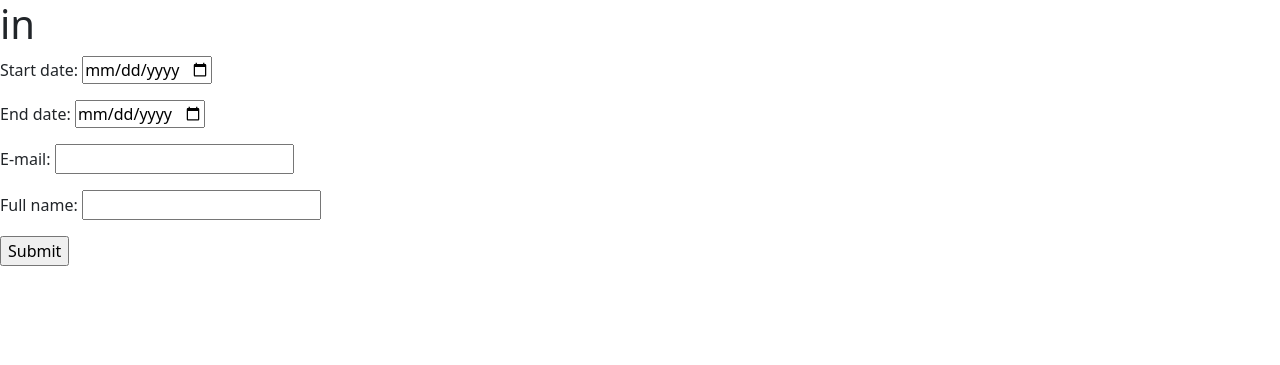
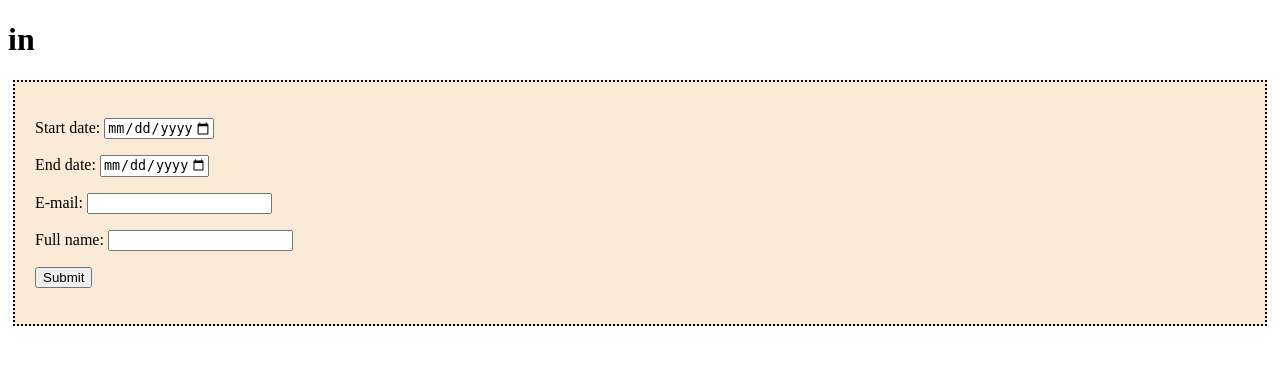
Before and after one commit to vibikerski/django-booking-system, a Django app: template templates/booking_system/booking_form.html in a window 1280 px wide. Shown: the top 365 px of the page. Run offline with Django 5.2, Linux system fonts and the light colour scheme; the template is opened without the code that fills it, so the values that code supplies are empty.

Commit message:
even more static

```diff
--- /dev/null
+++ b/booking_system/static/booking_system/css/booking_system.css
@@ -0,0 +1,10 @@
+.error {
+    background-color: rgb(231, 123, 123);
+}
+
+form {
+    margin: 5px;
+    padding: 20px;
+    background-color: antiquewhite;
+    border: 2px black dotted;
+}
--- a/templates/booking_system/booking_form.html
+++ b/templates/booking_system/booking_form.html
@@ -1,17 +1,13 @@
 <!DOCTYPE html>
 <html>
+
 <head>
-    <style>
-    .error {
-      background-color: rgb(231, 123, 123);
-    }
-    </style>
   <meta name="viewport" content="width=device-width, initial-scale=1">
   <meta charset="utf-8">
   <title>Booking</title>
-    <link href="https://cdn.jsdelivr.net/npm/bootstrap@5.3.3/dist/css/bootstrap.min.css" rel="stylesheet" integrity="sha384-QWTKZyjpPEjISv5WaRU9OFeRpok6YctnYmDr5pNlyT2bRjXh0JMhjY6hW+ALEwIH" crossorigin="anonymous">
-    <script src="https://ajax.googleapis.com/ajax/libs/jquery/3.5.1/jquery.min.js"></script>
+  <link href="/static/booking_system/css/booking_system.css" rel="stylesheet">
 </head>
+
 <main>
   <h1>{{room.name}} in {{hotel_name}}</h1>
     <form action="{% url 'book' room.id %}" method="post">
@@ -31,7 +27,9 @@
 
       <p><input type="submit" value="Submit"></p>
   </form>
-    <script src="https://cdn.jsdelivr.net/npm/bootstrap@5.3.3/dist/js/bootstrap.bundle.min.js" integrity="sha384-YvpcrYf0tY3lHB60NNkmXc5s9fDVZLESaAA55NDzOxhy9GkcIdslK1eN7N6jIeHz" crossorigin="anonymous"></script>
 </main>
-<script src="../static/booking_system/js/booking_form.js" type="text/javascript" data-roomid="{{room.id|safe}}"></script>
+
+<script src="https://ajax.googleapis.com/ajax/libs/jquery/3.5.1/jquery.min.js"></script>
+<script src="/static/booking_system/js/booking_form.js" type="text/javascript" data-roomid="{{room.id|safe}}"></script>
+
 </html>
```
Lines whose indentation alone changed are shown as unchanged.
